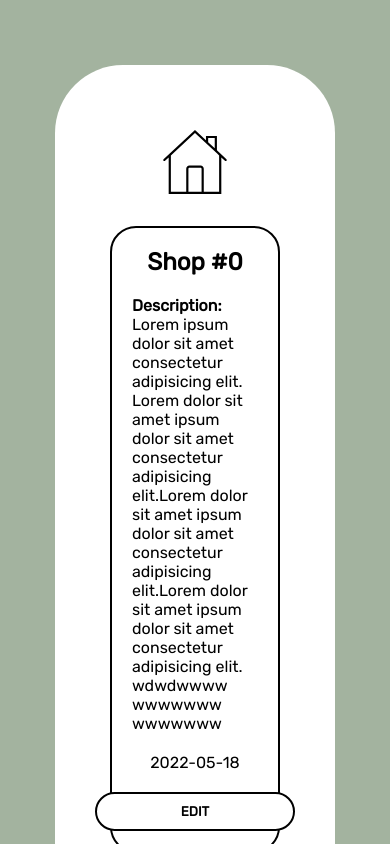
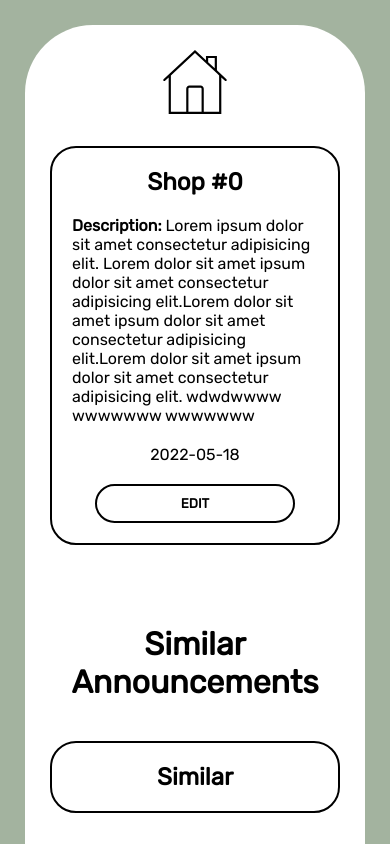
Before and after one commit to Ger4eK/ger4ek.github.io, a React (Create React App) app: page /0 in a window 390 px wide. Shown: the top 844 px of the page. Built offline with nearby package versions, Linux system fonts and the light colour scheme.

Commit message:
add adaptation and some code fix

```diff
--- a/package.json
+++ b/package.json
@@ -2,7 +2,7 @@
   "name": "announcement-list",
   "version": "0.1.0",
   "private": true,
-  "homepage": "https://ger4ek.github.io/announcements-website/",
+  "homepage": "https://ger4ek.github.io/",
   "dependencies": {
     "@reduxjs/toolkit": "^1.8.1",
     "@testing-library/jest-dom": "^5.16.4",
--- a/src/App.css
+++ b/src/App.css
@@ -22,3 +22,12 @@ h2 {
   border-radius: 68px;
   background-color: #fff;
 }
+
+@media (max-width: 450px) {
+  .App {
+    padding: 25px 25px 95px;
+  }
+  .container {
+    padding: 25px 25px 95px;
+  }
+}
--- a/src/components/AddAnnouncement/AddAnnouncement.css
+++ b/src/components/AddAnnouncement/AddAnnouncement.css
@@ -49,3 +49,17 @@
       flex: 0 1 360px;
    }
 }
+
+@media (max-width: 450px) {
+   .add__announcement-form {
+      flex: 0 1 300px;
+
+   }
+   .add__announcement-form input, textarea {
+      padding: 4px;
+   }
+
+   .add__announcement-form button {
+      padding: 4px;
+   }
+}
--- a/src/components/AddAnnouncement/AddAnnouncement.jsx
+++ b/src/components/AddAnnouncement/AddAnnouncement.jsx
@@ -23,8 +23,6 @@ const AddAnnouncement = ({ active, onClose }) => {
       date,
     };
     dispatch(addAnnouncements(data));
-
-    console.log('date', data);
     setTitle('');
     setDescription('');
     setDate('');
--- a/src/components/Announcement/Announcement.css
+++ b/src/components/Announcement/Announcement.css
@@ -95,3 +95,8 @@
       padding: 10px 35px;
    }
 }
+@media (max-width: 450px) {
+   .announcement__button {
+      padding: 5px 10px;
+   }
+}
--- a/src/components/Announcement/Announcement.jsx
+++ b/src/components/Announcement/Announcement.jsx
@@ -4,7 +4,7 @@ import { Link } from 'react-router-dom';
 import { deleteAnnouncements } from '../../store/slice/announcement-slice';
 import '../Announcement/Announcement.css';
 
-const Announcement = ({ data, setEditActive, editDataId }) => {
+const Announcement = ({ data, onOpen, editDataId }) => {
   const [currentData, setCurrentData] = useState('');
   const dispatch = useDispatch();
 
@@ -27,7 +27,7 @@ const Announcement = ({ data, setEditActive, editDataId }) => {
         <button
           className='announcement__button button_edit'
           onClick={() => {
-            setEditActive(true);
+            onOpen(true);
             editDataId(data);
           }}
         >
--- a/src/components/Announcements/Announcements.jsx
+++ b/src/components/Announcements/Announcements.jsx
@@ -9,8 +9,11 @@ const Announcements = ({ data }) => {
   const [editModal, setEditModal] = useState(false);
   const [editData, setEditData] = useState('');
 
-  const modalOpeningHandle = () => {
+  const openingAddModalHandler = () => {
     return setAddModal(true);
+  };
+  const openingEditModalHandler = () => {
+    return setEditModal(true);
   };
 
   const addCloseModalHandler = () => {
@@ -28,7 +31,7 @@ const Announcements = ({ data }) => {
     <div className='announcements'>
       <div className='add__announcement'>
         <button
-          onClick={modalOpeningHandle}
+          onClick={openingAddModalHandler}
           className='announcement__button button_add'
         >
           + Add announcement
@@ -44,13 +47,11 @@ const Announcements = ({ data }) => {
       {data.map((announcement) => {
         return (
           <div key={announcement.id}>
-            {/*<Link to={`/${announcement.id}`} className='announcement__link'>*/}
             <Announcement
               data={announcement}
               editDataId={EditData}
-              setEditActive={setEditModal}
+              onOpen={openingEditModalHandler}
             />
-            {/*</Link>*/}
           </div>
         );
       })}
--- a/src/components/EditAnnouncement/EditAnnouncement.jsx
+++ b/src/components/EditAnnouncement/EditAnnouncement.jsx
@@ -39,7 +39,6 @@ const EditAnnouncement = ({ active, onClose, editDataId }) => {
   };
 
   return (
-    <div>
     <Modal active={active} onClose={onClose}>
       <form className='add__announcement-form' onSubmit={submitHandle}>
         <label htmlFor='title'>Title:</label>
@@ -69,7 +68,6 @@ const EditAnnouncement = ({ active, onClose, editDataId }) => {
         <button type='submit'>Edit announcement</button>
       </form>
     </Modal>
-    </div>
   );
 };
 
--- a/src/components/Modal/Modal.css
+++ b/src/components/Modal/Modal.css
@@ -50,3 +50,9 @@
       width: 400px;
     }
 }
+@media (max-width: 450px) {
+   .modal__content {
+      width: 270px;
+      padding: 10px 20px;
+    }
+}
--- a/src/components/Modal/Modal.jsx
+++ b/src/components/Modal/Modal.jsx
@@ -21,7 +21,7 @@ const Modal = ({ active, onClose, children }) => {
         </div>,
         document.getElementById('overlay-root')
       )
-    :null;
+    : null;
 };
 
 export default Modal;
--- a/src/pages/AnnouncementPage/AnnouncementPage.css
+++ b/src/pages/AnnouncementPage/AnnouncementPage.css
@@ -53,3 +53,11 @@
       font-size: 16px;
    }
 }
+@media (max-width: 450px){
+   .announcementPage h1 {
+      display: flex;
+      justify-content: center;
+      margin-top: 40px;
+      text-align:center;
+   }
+}
--- a/src/pages/HomePage/HomePage.css
+++ b/src/pages/HomePage/HomePage.css
@@ -24,3 +24,10 @@
   }
 
 }
+
+ @media (max-width: 450px) {
+  .homePage__search input {
+    font-size: 16px;
+    padding: 4px;
+  }
+}
```
Lines whose indentation alone changed are shown as unchanged.
